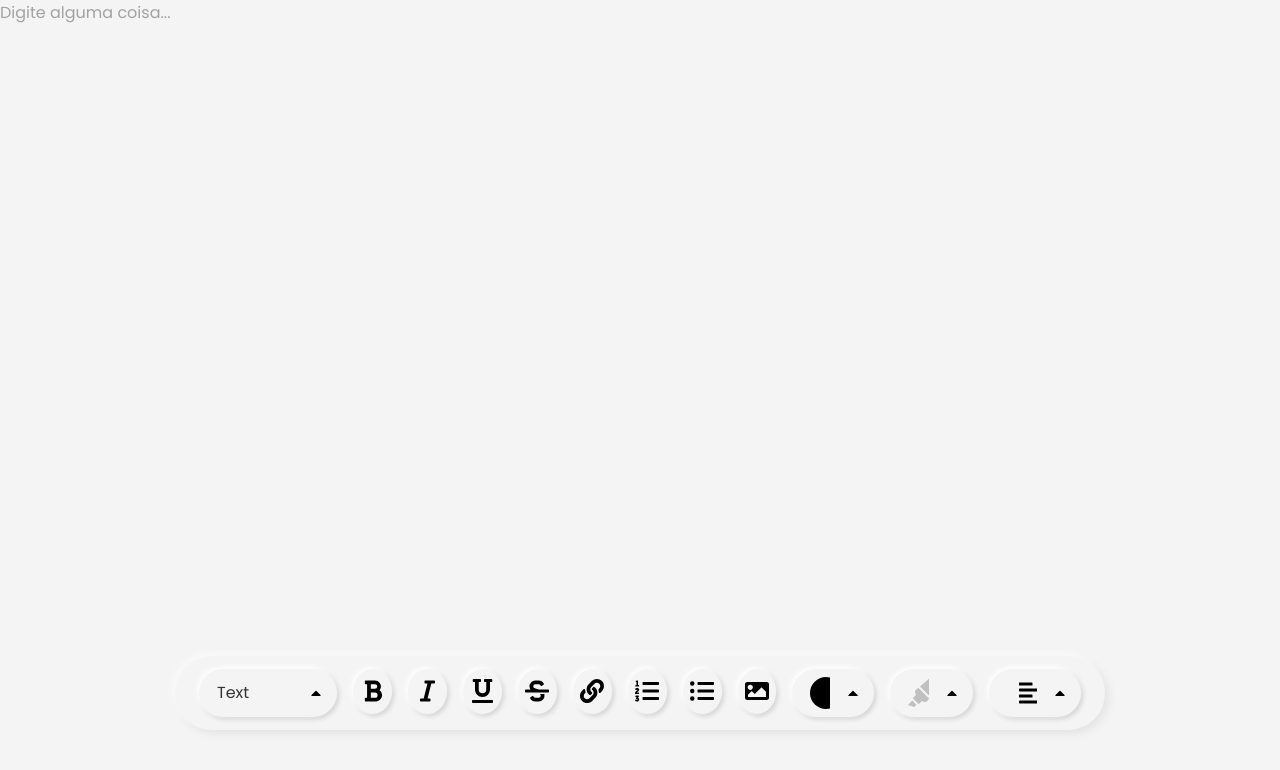
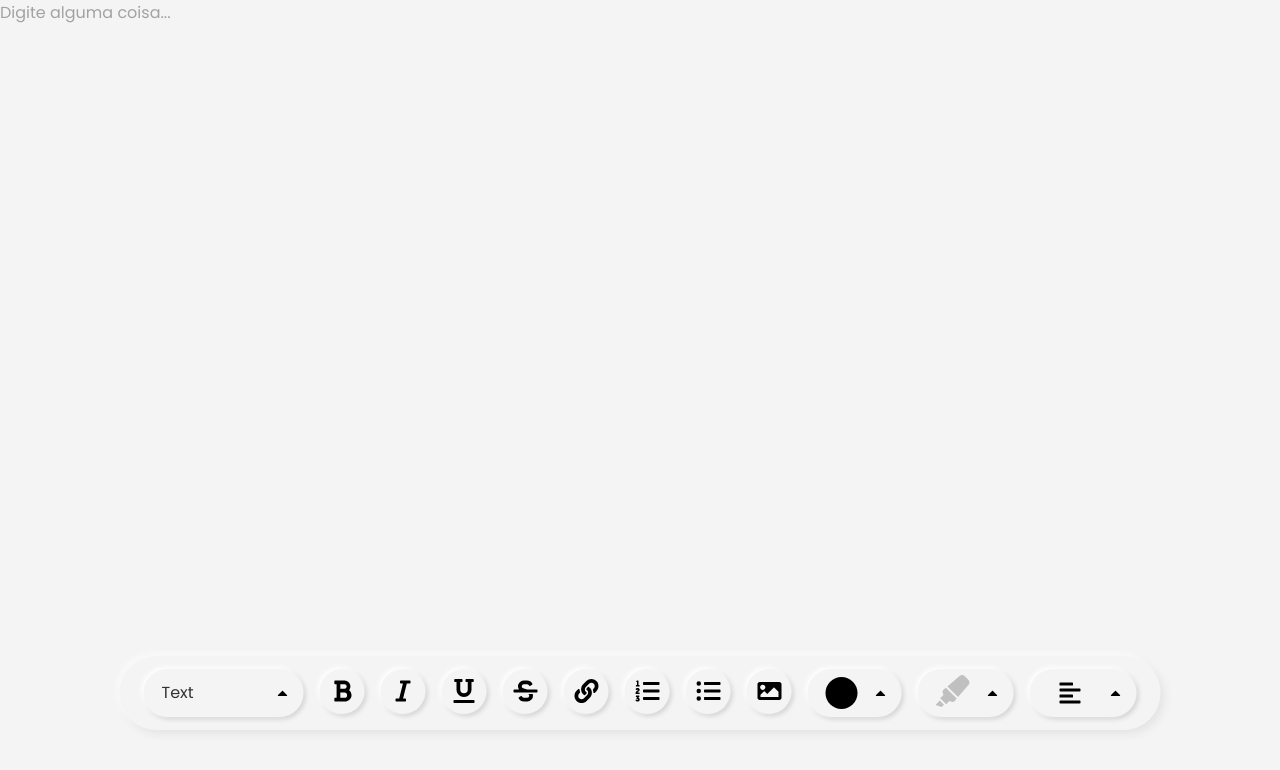
Before and after one commit to tjuandev/web_diary, a Next.js app: page / in a window 1280 px wide. Shown: the top 770 px of the page. Built offline with nearby package versions, Linux system fonts and the light colour scheme.

Commit message:
fixing overflow cliping on single value element

```diff
--- a/src/atoms/Selector/Stylesheet.ts
+++ b/src/atoms/Selector/Stylesheet.ts
@@ -1,7 +1,7 @@
 import styled from "styled-components";
 import Select from "react-select";
 
-import { SelectorProps, MenuCustomProps } from "./types";
+import { SelectorProps } from "./types";
 
 export const SelectorStyled = styled(Select)<SelectorProps>`
   width: ${(props) => props.width};
@@ -38,6 +38,10 @@ export const SelectorStyled = styled(Select)<SelectorProps>`
 
   .neo-selector__indicator-separator {
     display: none;
+  }
+
+  .neo-selector__single-value {
+    overflow: initial;
   }
 
   .roundedButton {
```
